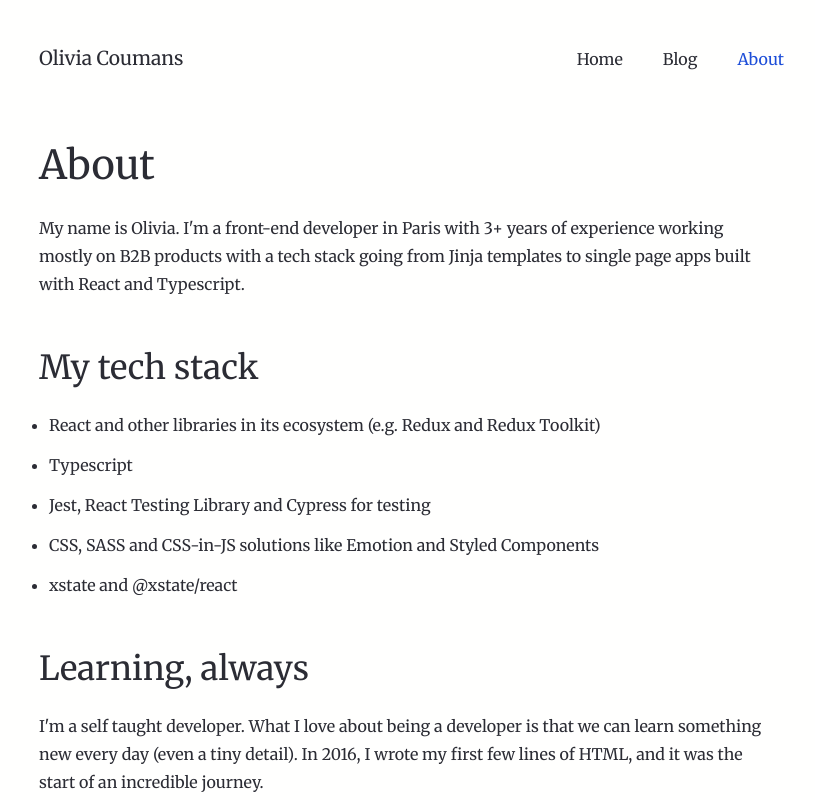
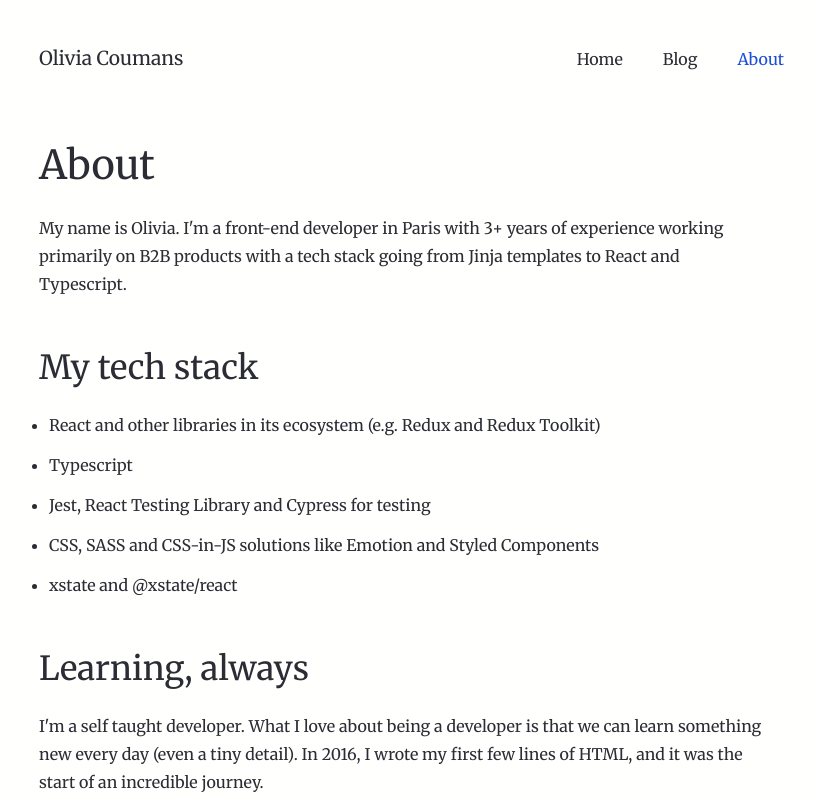
Before and after one commit to liv7c/devblog, a Next.js app: page /about in a window 1280 px wide. Shown: the top 800 px of the page, without its empty margins (221-1036 px from the left). Built offline with nearby package versions, Linux system fonts and the light colour scheme.

Commit message:
feat(about): edit content

```diff
--- a/pages/about.tsx
+++ b/pages/about.tsx
@@ -9,9 +9,8 @@ const About: NextPage = () => {
       <h1>About</h1>
       <p>
         My name is Olivia. I&apos;m a front-end developer in Paris with 3+ years
-        of experience working mostly on B2B products with a tech stack going
-        from Jinja templates to single page apps built with React and
-        Typescript.
+        of experience working primarily on B2B products with a tech stack going
+        from Jinja templates to React and Typescript.
       </p>
 
       <h2>My tech stack</h2>
```
